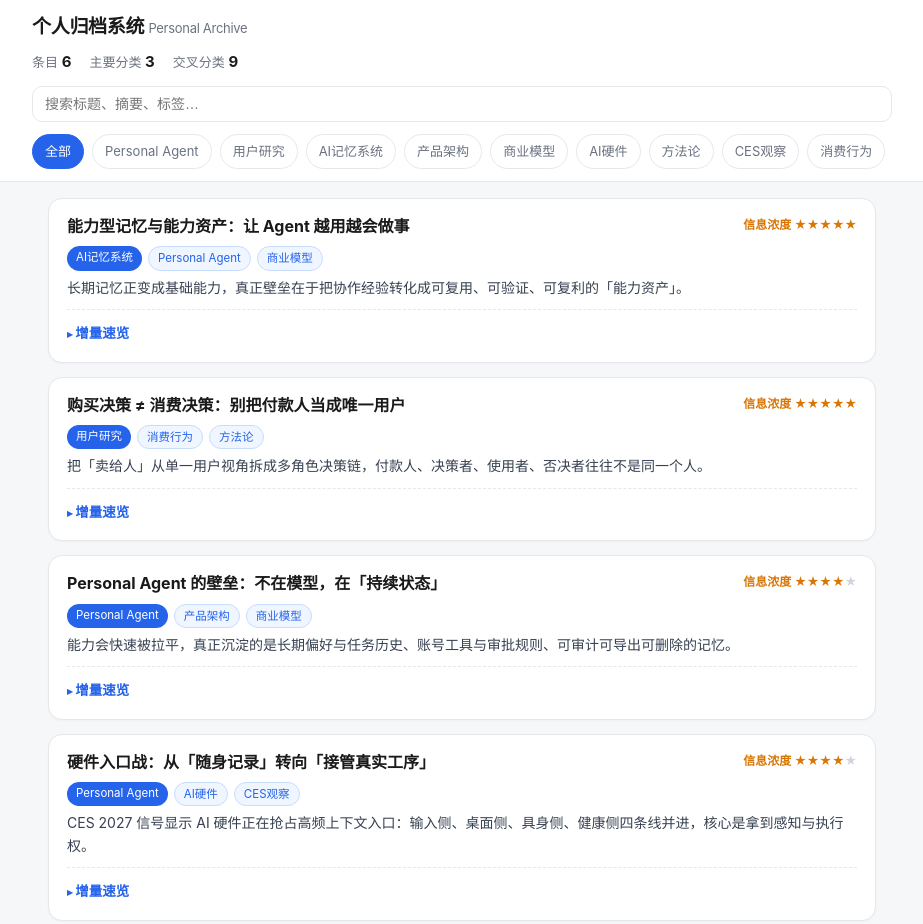
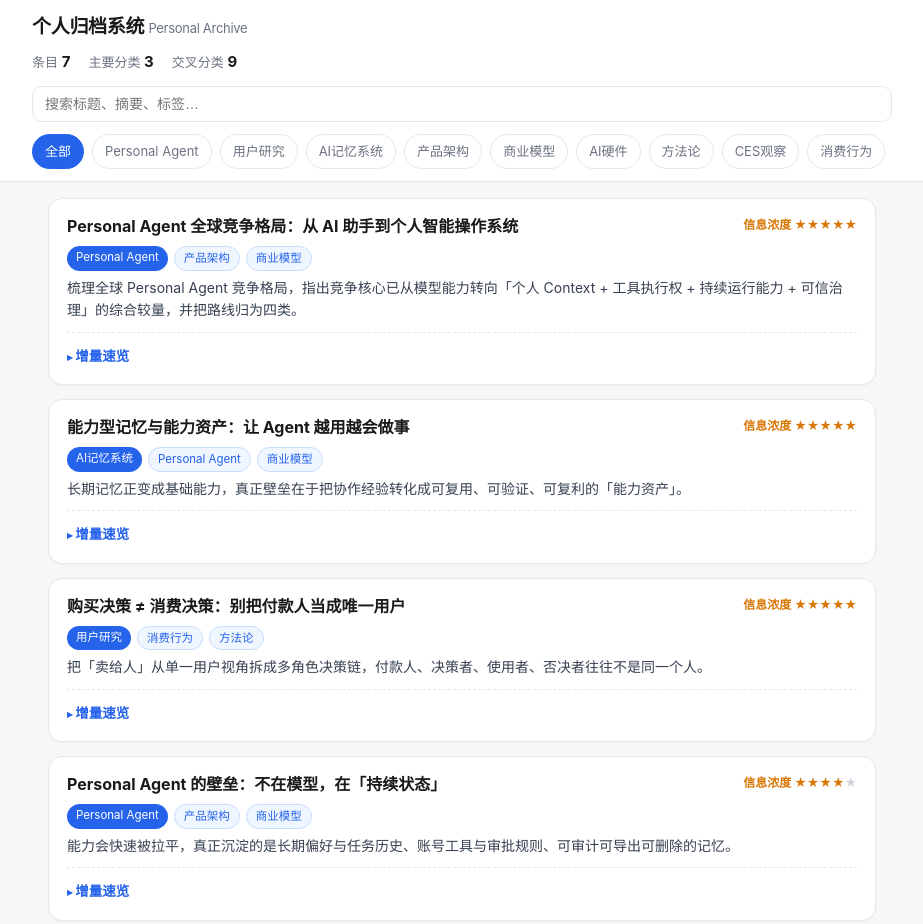
Before and after one commit to ranshirui126-cell/ranshirui126-cell.github.io, a plain HTML site: page index.html in a window 1280 px wide. Shown: the top 924 px of the page, without its empty margins (178-1101 px from the left). Drawn offline with Linux system fonts and the light colour scheme.

Commit message:
add archive #7: Personal Agent 全球竞争格局

```diff
--- a/index.html
+++ b/index.html
@@ -194,6 +194,22 @@ const DATA = [
       ex:["第一次采购全量推理，几次后把规格比对/优惠计算/保质期判断沉淀成规则，再后来生成周期采购计划，用户只感觉越来越省心。"],
       risk:["归因难（成功可能是天气好）、反馈稀疏、复用边界（家庭 A 有效≠家庭 B 有效）、权限治理（不能因记住偏好就代表全家决策）。"]
     }
+  },
+  {
+    id:7,
+    title:"Personal Agent 全球竞争格局：从 AI 助手到个人智能操作系统",
+    pri:"Personal Agent",
+    cross:["产品架构","商业模型"],
+    density:5,
+    summary:"梳理全球 Personal Agent 竞争格局，指出竞争核心已从模型能力转向「个人 Context + 工具执行权 + 持续运行能力 + 可信治理」的综合较量，并把路线归为四类。",
+    url:"https://mp.weixin.qq.com/s/vvzKcve27-KnA3Kcl8Xo6A",
+    insight:{
+      new:["竞争焦点从「能不能做」转向「能不能稳定、经济、安全地持续做」，胜负手在个人上下文与执行权限的组合。"],
+      diff:["四类路线分化：个人云端幕僚（OpenAI Dots、Meta Muse）、工作执行器（Microsoft Autopilot、Manus 2.0）、系统级 Agent（Google Gemini Spark、苹果端侧）、可自托管底座（Claude、Perplexity Computer）。"],
+      gain:["给出明确选型思路：高频私人事务看上下文质量，工作流看工具链完整度，隐私敏感看端侧或自托管，重度任务看持续运行时长。"],
+      ex:["OpenAI Dots 主打跨应用常驻，Meta Muse 重社交图谱与私信执行，中国侧千问、Kimi、豆包手机助手与小米 miclaw 抢系统入口，路线趋同但数据资产不同。"],
+      risk:["执行权限一旦失控代价极高（误砍价、误发地址）；持续运行的隐私、成本与合规是共同短板，可信治理会成为下一轮分水岭。"]
+    }
   }
 ];
 
```
